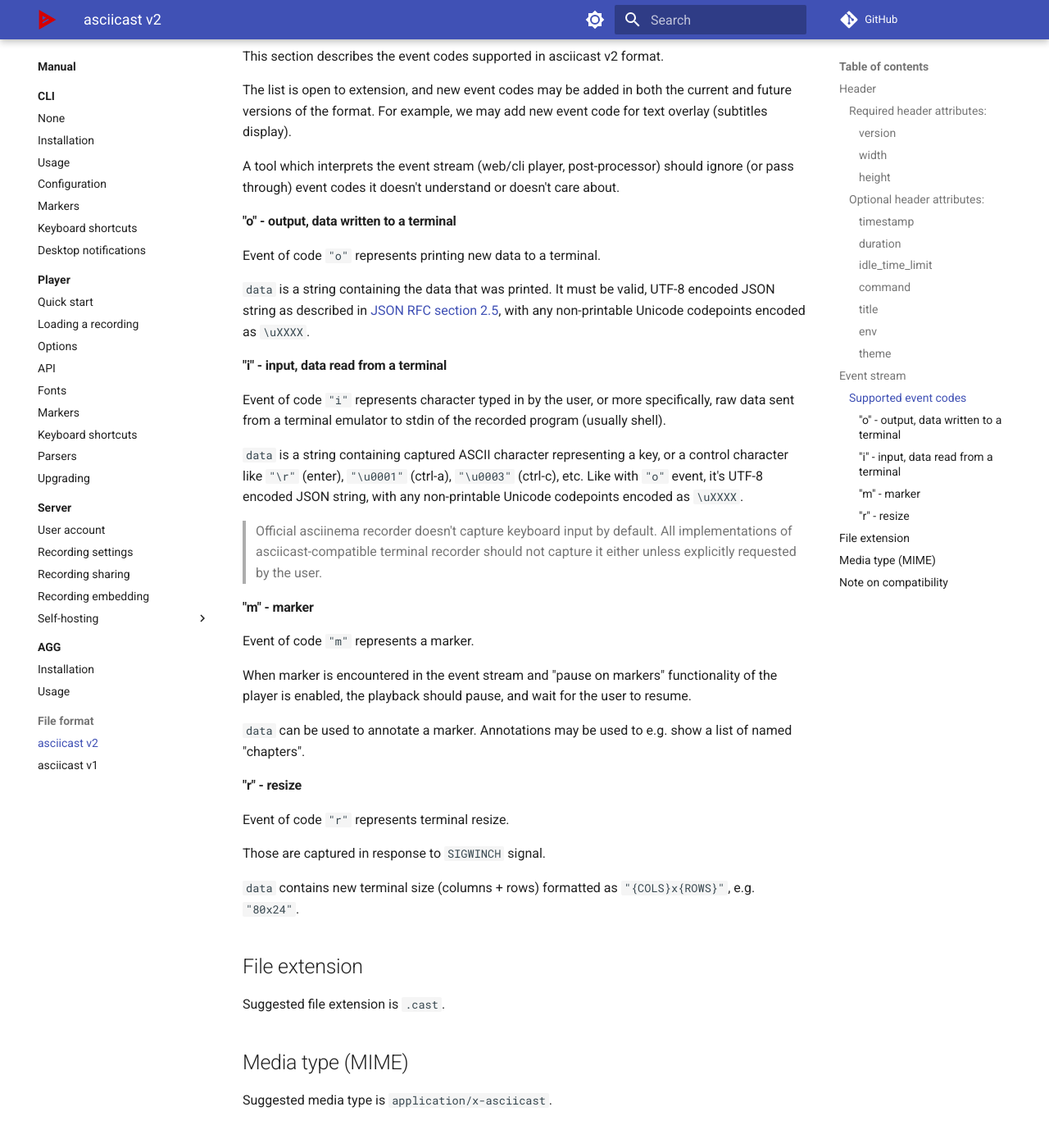
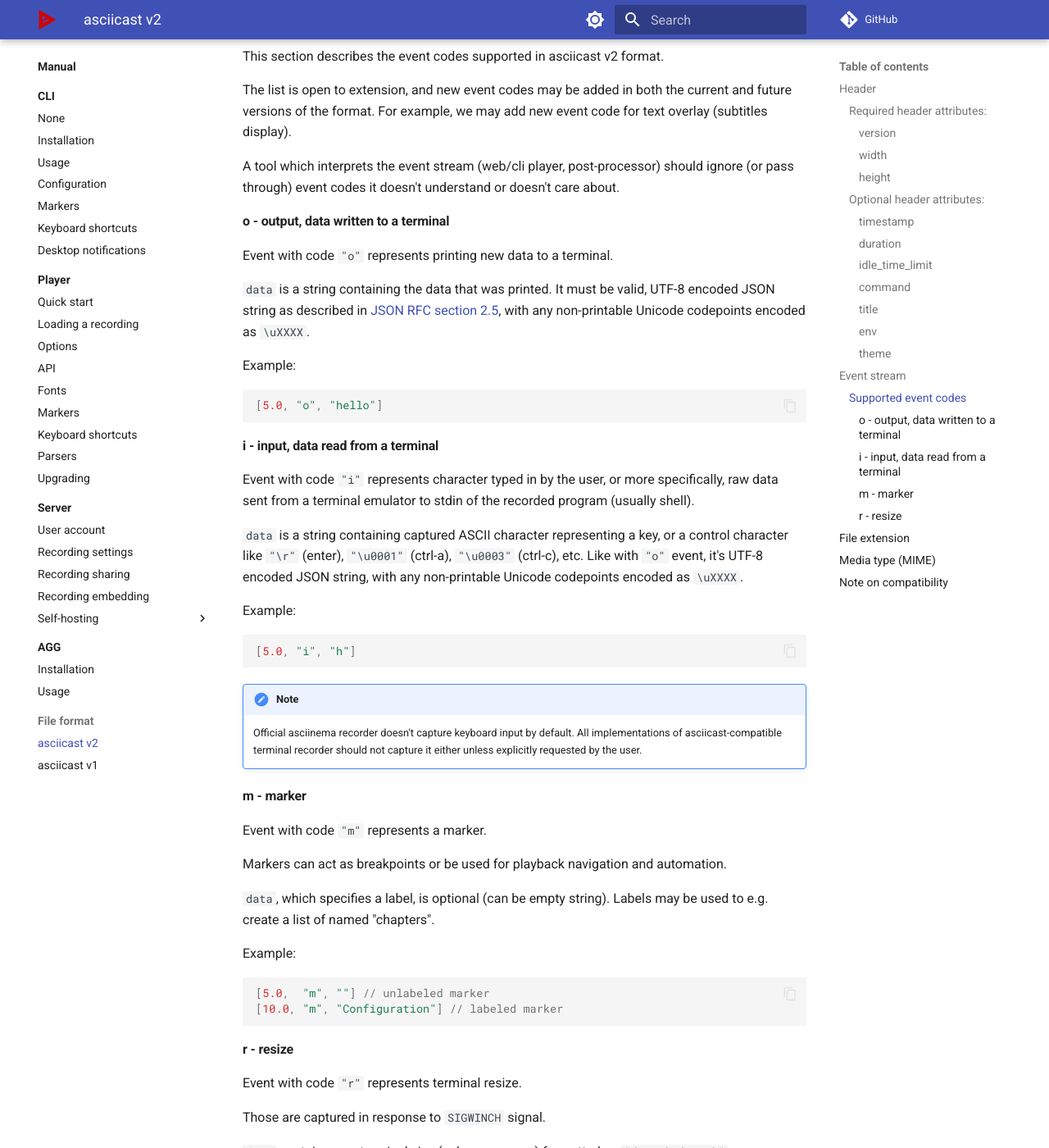
Before and after one commit to ofek/asciinema.github.io, an MkDocs documentation site: the page built from docs/manual/asciicast/v2.md, in a window 1280 px wide and 1400 px high, scrolled down 2990 px. Shown: the whole window at 82% size. Built offline with MkDocs 1.6.1 and Material for MkDocs 9.7.7, drawn with Linux system fonts in a browser that asks for light colours; comment, search, counter and statistics services are not loaded; some of the changed text lies outside the part shown.

Commit message:
Update asciicast format spec doc

````diff
--- a/docs/manual/asciicast/v2.md
+++ b/docs/manual/asciicast/v2.md
@@ -1,7 +1,7 @@
 # asciicast v2
 
 asciicast v2 is a file format for terminal sessions based on [newline-delimited
-JSON](http://jsonlines.org/), recorded by [asciinema cli](../../cli/) (2.0 and
+JSON](http://jsonlines.org/), recorded by [asciinema CLI](../../cli/) (2.0 and
 later).
 
 First line, encoded as JSON object, represents [the header](#header), which
@@ -137,18 +137,24 @@
 ignore (or pass through) event codes it doesn't understand or doesn't care
 about.
 
-#### "o" - output, data written to a terminal
+#### o - output, data written to a terminal
 
-Event of code `"o"` represents printing new data to a terminal.
+Event with code `"o"` represents printing new data to a terminal.
 
 `data` is a string containing the data that was printed. It must be valid, UTF-8
 encoded JSON string as described in [JSON RFC section
 2.5](http://www.ietf.org/rfc/rfc4627.txt), with any non-printable Unicode
 codepoints encoded as `\uXXXX`.
 
-#### "i" - input, data read from a terminal
+Example:
 
-Event of code `"i"` represents character typed in by the user, or more
+```json
+[5.0, "o", "hello"]
+```
+
+#### i - input, data read from a terminal
+
+Event with code `"i"` represents character typed in by the user, or more
 specifically, raw data sent from a terminal emulator to stdin of the recorded
 program (usually shell).
 
@@ -157,29 +163,47 @@
 etc. Like with `"o"` event, it's UTF-8 encoded JSON string, with any
 non-printable Unicode codepoints encoded as `\uXXXX`.
 
-> Official asciinema recorder doesn't capture keyboard input by default. All
-> implementations of asciicast-compatible terminal recorder should not capture
-> it either unless explicitly requested by the user.
+Example:
 
-#### "m" - marker
+```json
+[5.0, "i", "h"]
+```
 
-Event of code `"m"` represents a marker.
+!!! note
 
-When marker is encountered in the event stream and "pause on markers"
-functionality of the player is enabled, the playback should pause, and wait for
-the user to resume.
+    Official asciinema recorder doesn't capture keyboard input by default. All
+    implementations of asciicast-compatible terminal recorder should not capture
+    it either unless explicitly requested by the user.
 
-`data` can be used to annotate a marker. Annotations may be used to e.g.
-show a list of named "chapters".
+#### m - marker
 
-#### "r" - resize
+Event with code `"m"` represents a marker.
 
-Event of code `"r"` represents terminal resize.
+Markers can act as breakpoints or be used for playback navigation and
+automation.
+
+`data`, which specifies a label, is optional (can be empty string). Labels may
+be used to e.g. create a list of named "chapters".
+
+Example:
+
+```json
+[5.0,  "m", ""] // unlabeled marker
+[10.0, "m", "Configuration"] // labeled marker
+```
+
+#### r - resize
+
+Event with code `"r"` represents terminal resize.
 
 Those are captured in response to `SIGWINCH` signal.
 
 `data` contains new terminal size (columns + rows) formatted as
-`"{COLS}x{ROWS}"`, e.g. `"80x24"`.
+`"{COLS}x{ROWS}"`.
+
+```json
+[5.0, "r", "100x50"]
+```
 
 ## File extension
 
@@ -205,7 +229,6 @@
 
 Support for v2 has been added in:
 
-* [asciinema cli](https://github.com/asciinema/asciinema) - 2.0.0
-* [asciinema player](https://github.com/asciinema/asciinema-player) - 2.6.0
-* [asciinema server](https://github.com/asciinema/asciinema-server) - v20171105
-  tag in git repository
+* asciinema cli [v2.0](https://github.com/asciinema/asciinema/releases/tag/v2.0.0)
+* asciinema player [v2.6](https://github.com/asciinema/asciinema-player/releases/tag/v2.6.0)
+* asciinema server [v20171105](https://github.com/asciinema/asciinema-server/releases/tag/v20171105)
````
